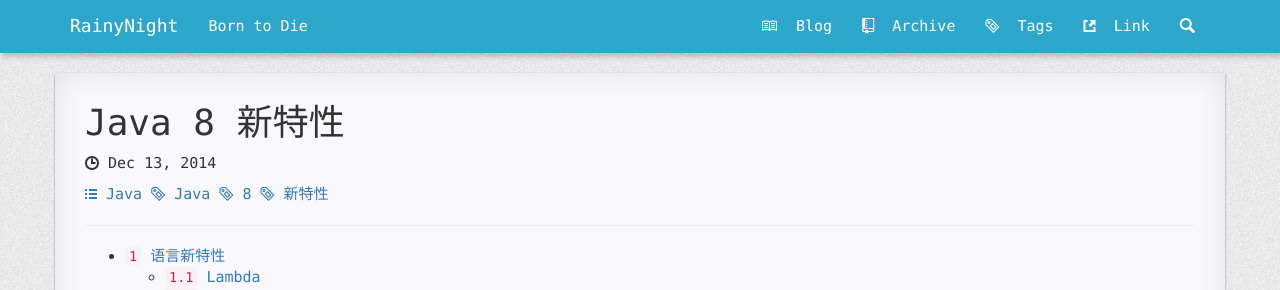
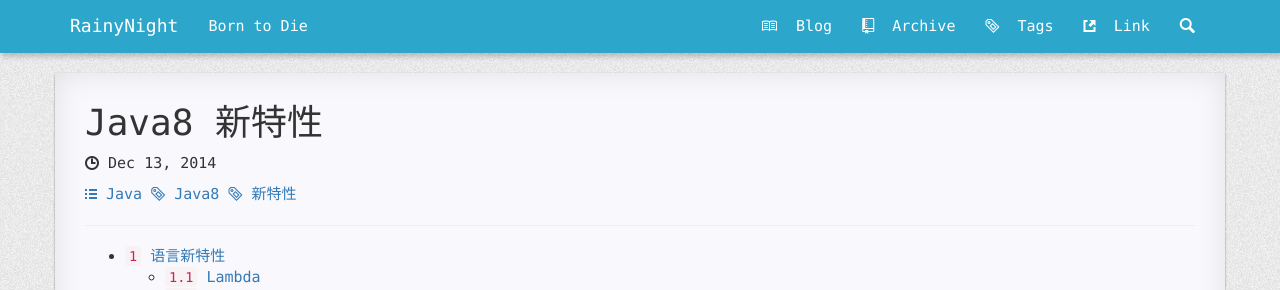
Before and after one commit to bit-ranger/blog, a Jekyll site: the page built from _posts/2014-12-13-java-newfeature.md, in a window 1280 px wide. Shown: the top 290 px of the page. Built offline with Jekyll 4.4.1, drawn with Linux system fonts in a browser that asks for light colours; nearby versions of some CDN libraries; comment, search, counter and statistics services are not loaded; a style sheet for code colours, icons or effects is not loaded.

Commit message:
collect scripts and change index expert

```diff
--- a/_includes/script.html
+++ b/_includes/script.html
@@ -1,4 +1,4 @@
-<div>
+<div class="scriptHub">
     <script type="text/javascript" src="http://apps.bdimg.com/libs/jquery/1.11.3/jquery.js"></script>
     <script type="text/javascript" src="http://apps.bdimg.com/libs/bootstrap/3.3.0/js/bootstrap.min.js"></script>
     <script type="text/javascript" src="http://apps.bdimg.com/libs/highlight.js/8.6/highlight.min.js"></script>
--- a/_posts/2014-12-13-java-newfeature.md
+++ b/_posts/2014-12-13-java-newfeature.md
@@ -1,7 +1,7 @@
 ---
 layout: post
-title: Java 8 新特性
-tags: Java 8 新特性
+title: Java8 新特性
+tags: Java8 新特性
 categories: Java
 ---
 
--- a/index.html
+++ b/index.html
@@ -42,7 +42,7 @@
                   <a class="title" href="{{ post.url | prepend: site.baseurl }}">
                       {{ post.title }}
                   </a>
-                  <p>{% if post.excerpt.size > 32 %}{{ post.excerpt | strip_html | strip_newlines | truncate: 256 }}{% else %}{{ post.content | strip_html | strip_newlines | truncate: 256 }}{% endif %}</p>
+                  <p>{% if post.excerpt.size > 32 %}{{ post.excerpt }}{% else %}{{ post.content | strip_html | strip_newlines | truncate: 160 }}{% endif %}</p>
                   <a class="readmore" href="{{ post.url | prepend: site.baseurl }}">Read More</a>
                   <footer>
                       {% for tag in post.tags %}
@@ -72,7 +72,7 @@
                           <a class="title" href="{{ post.url | prepend: site.baseurl }}">
                               {{ post.title }}
                           </a>
-                          <p>{% if post.excerpt.size > 32 %}{{ post.excerpt | strip_html | strip_newlines | truncate: 256 }}{% else %}{{ post.content | strip_html | strip_newlines | truncate: 256 }}{% endif %}</p>
+                          <p>{% if post.excerpt.size > 32 %}{{ post.excerpt }}{% else %}{{ post.content | strip_html | strip_newlines | truncate: 160 }}{% endif %}</p>
                           <a class="readmore" href="{{ post.url | prepend: site.baseurl }}">Read More</a>
                           <footer>
                               {% for tag in post.tags %}
--- a/static/css/style.css
+++ b/static/css/style.css
@@ -1,7 +1,13 @@
 ---
 layout: null
 ---
-.navbar-tiffany,.footnote-tiffany{
+ .navbar-tiffany{
+    background-color: #2ca6cb;
+    border-color: #2ca6cb;
+    box-shadow: 2px 4px 5px rgba(3,3,3,0.2);
+}
+
+.footnote-tiffany{
     background: -webkit-linear-gradient(45deg, rgba(255, 255, 255, 0) 48%, rgba(255, 255, 255, 0.03) 50%, rgba(255, 255, 255, 0) 52%),
     -webkit-linear-gradient(135deg, rgba(255, 255, 255, 0) 48%, rgba(255, 255, 255, 0.03) 50%, rgba(255, 255, 255, 0) 52%);
     background: linear-gradient(45deg, rgba(255, 255, 255, 0) 48%, rgba(255, 255, 255, 0.03) 50%, rgba(255, 255, 255, 0) 52%),
@@ -9,11 +15,10 @@
     -webkit-background-size: 1em 1em;
     background-size: 1em 1em;
 }
-
-.navbar-tiffany,.footnote-tiffany {
-    background-color: #2ca6cb;
+.footnote-tiffany{
+    background-color: #333333;
     border-color: #2ca6cb;
-    box-shadow: 2px 4px 5px rgba(3,3,3,0.2);
+    box-shadow: 2px -4px 5px rgba(3,-3,3,0.2);
 }
 
 .navbar-tiffany .navbar-brand,
@@ -172,3 +177,6 @@
 .pad-lar{
     height: 80px;
 }
+.scriptHub{
+    display: none!important;
+}
--- a/static/js/post.js
+++ b/static/js/post.js
@@ -21,5 +21,5 @@
 
 function share(){
     window._bd_share_config={"common":{"bdSnsKey":{},"bdText":"","bdMini":"2","bdMiniList":false,"bdPic":"","bdStyle":"1","bdSize":"24"},"share":{}};
-    with(document)0[body.appendChild(createElement('script')).src='http://bdimg.share.baidu.com/static/api/js/share.js?v=89860593.js?cdnversion='+~(-new Date()/36e5)];
+    with(document)0[getElementsByTagName("script")[0].parentNode.appendChild(createElement('script')).src='http://bdimg.share.baidu.com/static/api/js/share.js?v=89860593.js?cdnversion='+~(-new Date()/36e5)];
 }
--- a/static/js/script.js
+++ b/static/js/script.js
@@ -43,7 +43,7 @@
 function search(){
     (function(w,d,t,u,n,s,e){w['SwiftypeObject']=n;w[n]=w[n]||function(){
         (w[n].q=w[n].q||[]).push(arguments);};s=d.createElement(t);
-        e=d.getElementsByTagName(t)[0];s.async=1;s.src=u;e.parentNode.insertBefore(s,e);
+        e=d.getElementsByTagName(t)[0];s.async=1;s.src=u;e.parentNode.appendChild(s);
     })(window,document,'script','//s.swiftypecdn.com/install/v2/st.js','_st');
 
     _st('install','WyVgxJw2ypny5Feaxyrs','2.0.0');
@@ -59,5 +59,5 @@
 	ds.async = true;
 	ds.src = (document.location.protocol == 'https:' ? 'https:' : 'http:') + '//static.duoshuo.com/embed.js';
 	ds.charset = 'UTF-8';
-	document.body.appendChild(ds);
+	document.getElementsByTagName("script")[0].parentNode.appendChild(ds);
 }
```
Also changed, not shown: _posts/2015-04-17-shell-trash.md (+1 -1 lines).
